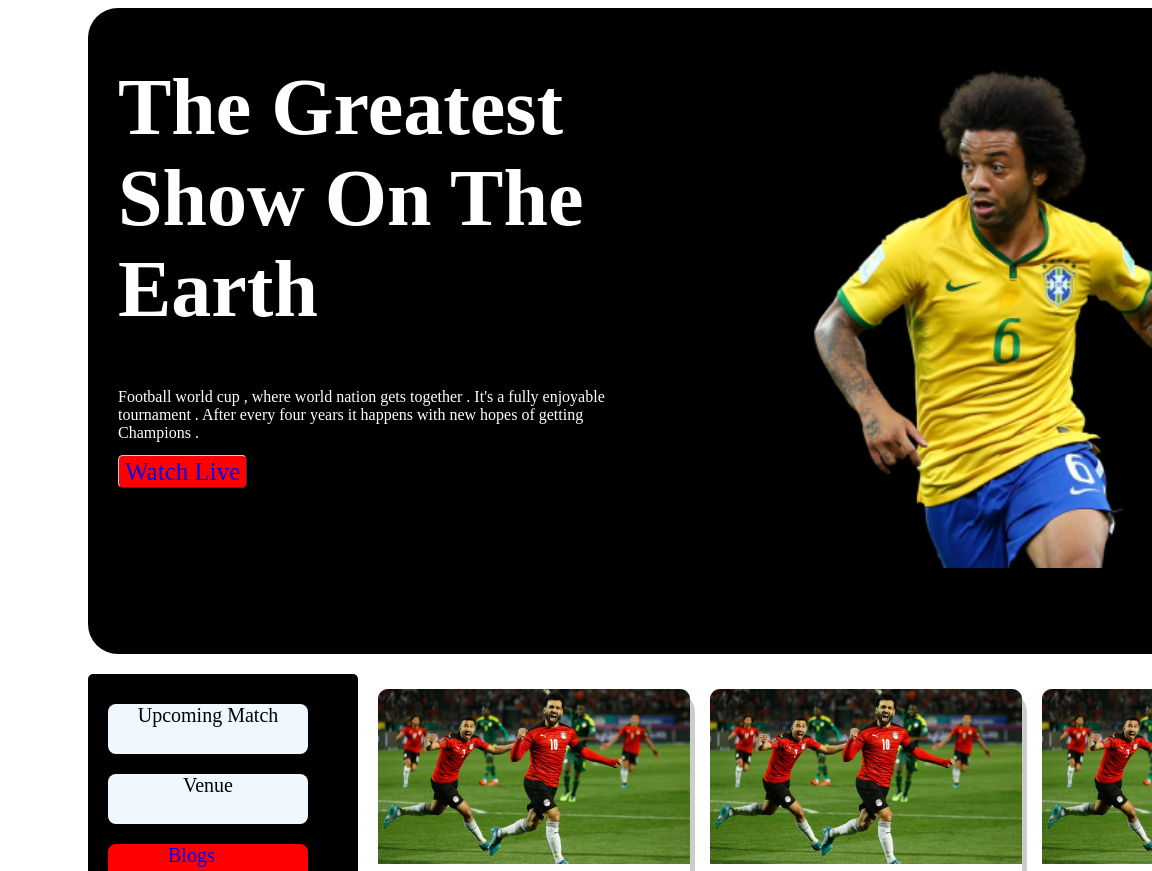
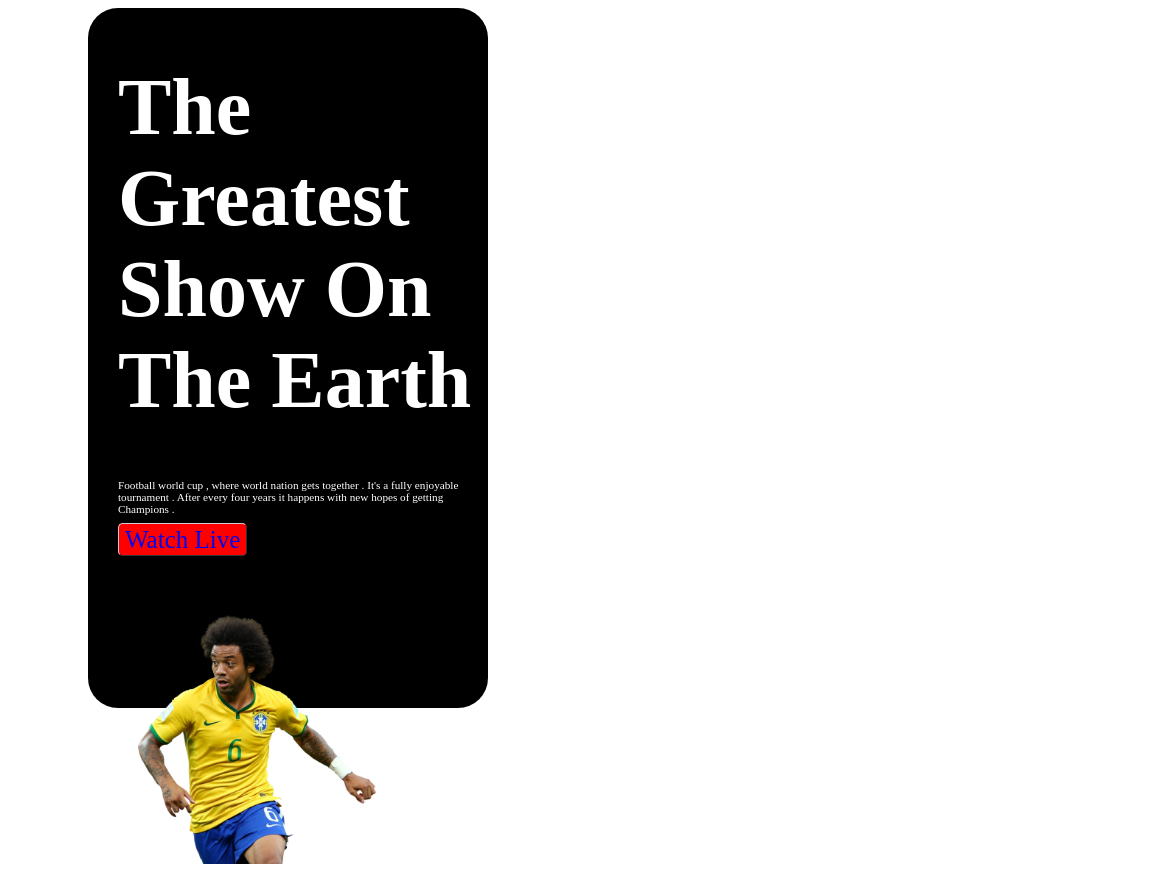
Before and after one commit to C201082/Assingment02, a plain HTML site: page index.html in a window 768 px wide. Shown: the top 871 px of the page, 1152 px wide, since content can reach past the window. Drawn offline with Linux system fonts and the light colour scheme.

Commit message:
sec commott

```diff
--- a/style.css
+++ b/style.css
@@ -253,9 +253,58 @@ footer{
 
     .part-2 {
 
-         display: inline;
+        display: inline;
 
         margin-top: 25px;
         margin-left: 10px;
     }
+    footer{
+        display: inline;
+    }
   }
+
+  @media screen and (max-width: 900px) and (min-width: 401px) {
+
+    header{
+        display: inline-block;
+        width: 400px;
+        height: 700px;
+
+
+    }
+    .s1 {
+        display: inline;
+        width:  380px;
+        height: 400px;
+        border-radius: 5px;
+        color: white;
+        font-size: 70%;
+    }
+
+    .s2 {
+        height: 380px;
+        width: 400px;
+        border-radius: 0px;
+        display: inline;
+    }
+
+    .s2 img {
+        height: 250px;
+
+    }
+
+
+
+    .part-2 {
+
+        display: inline;
+
+        margin-top: 25px;
+        margin-left: 10px;
+    }
+    footer{
+        display: inline;
+    }
+
+
+  }
```
